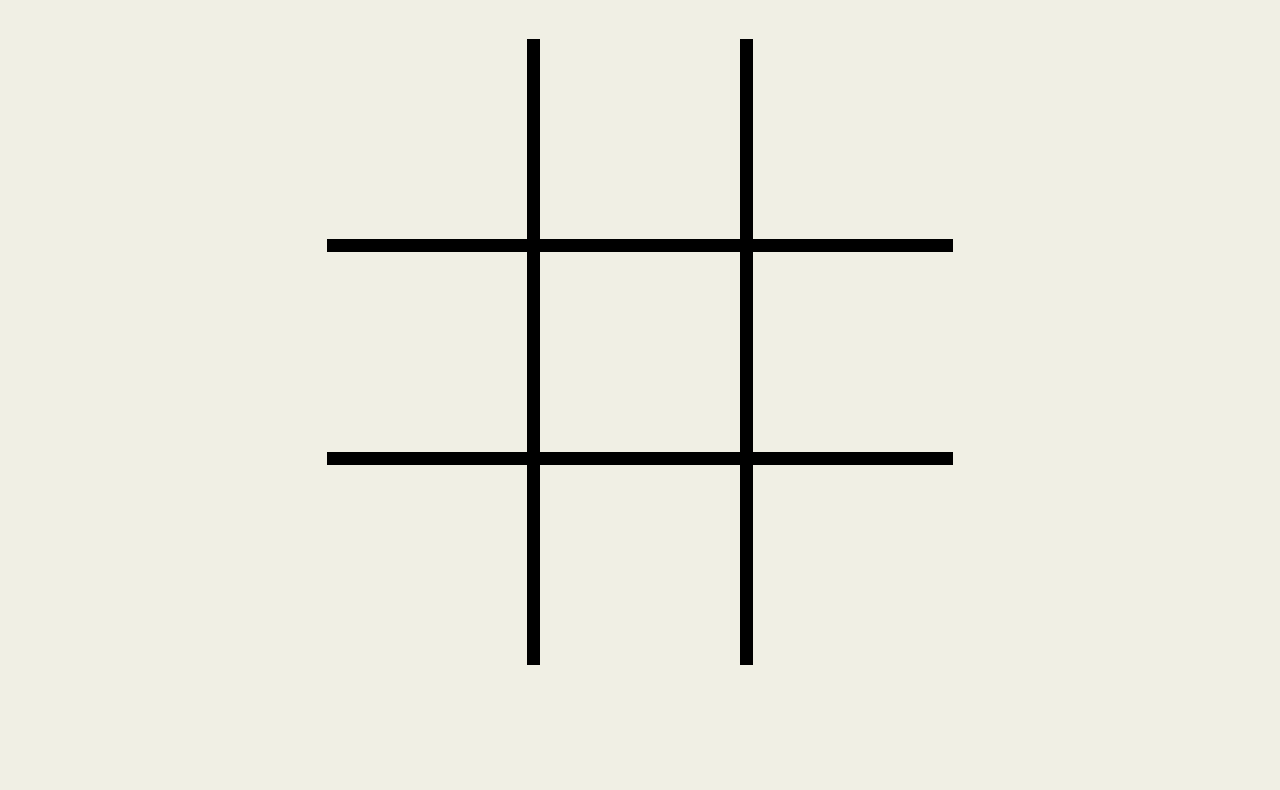
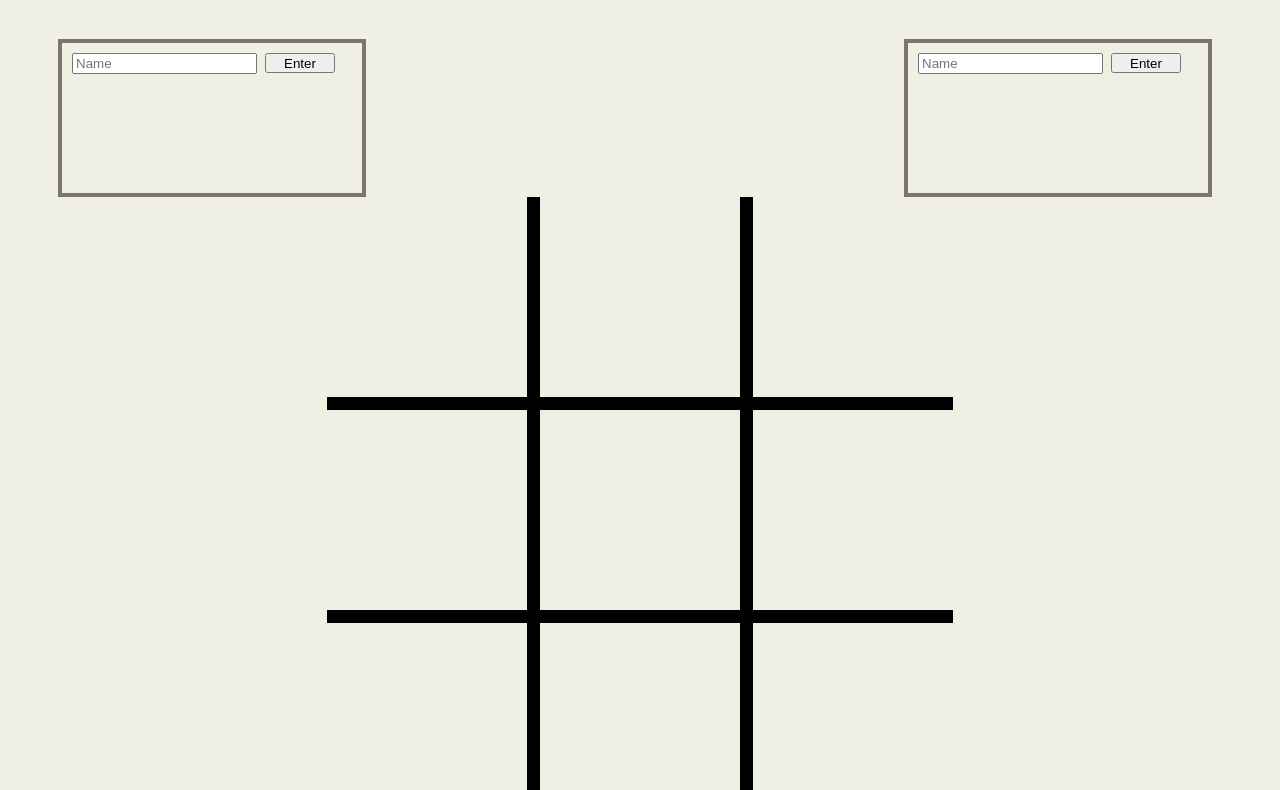
Before and after one commit to kcoleman1111/TikTakToe, a plain HTML site: page index.html in a window 1280 px wide. Shown: the part 170-960 px from the top of the page. Before the commit the page ends 935 px from the top, so only its background shows below. Drawn offline with Linux system fonts and the light colour scheme.

Commit message:
get the buttons together

```diff
--- a/app.js
+++ b/app.js
@@ -7,6 +7,50 @@ window.addEventListener("DOMContentLoaded" , ()=>{
   header.setAttribute("class", "header")
   header.innerText = "Tik Tak Toe"
   document.body.prepend(header)
+
+
+  //players
+  const playerContainer = document.createElement("div")
+  playerContainer.setAttribute("id","playerContainer");
+  const player1 = document.createElement("div");
+  player1.setAttribute("class" ,"player1 player")
+  const player2 = document.createElement("div")
+  player2.setAttribute("class", "player2 player")
+
+
+  //input box
+  const inputbox1 = document.createElement("input");
+  inputbox1.placeholder="Name";
+  inputbox1.setAttribute("class", "inputBox1 inputBox")
+  player1.appendChild(inputbox1);
+
+  const inputbox2 = document.createElement("input");
+  inputbox2.placeholder="Name";
+  inputbox2.setAttribute("class", "inputBox2 inputBox")
+  player2.appendChild(inputbox2);
+
+  //inputButton
+  const inputButton1 = document.createElement("button");
+  inputButton1.innerText="Enter"
+  inputButton1.setAttribute("class", "inputButton");
+  inputbox1.insertAdjacentElement("afterend", inputButton1)
+
+
+  const inputButton2 = document.createElement("button");
+  inputButton2.innerText="Enter"
+  inputButton2.setAttribute("class", "inputButton");
+  inputbox2.insertAdjacentElement("afterend", inputButton2)
+
+
+
+  //append players
+  playerContainer.append(player1, player2)
+
+  //player to body
+  header.insertAdjacentElement("afterend",playerContainer);
+
+
+
   //top
   const topLeft= document.createElement("div");
   topLeft.setAttribute("class", "topLeft top");
@@ -71,11 +115,34 @@ window.addEventListener("DOMContentLoaded" , ()=>{
   //WE ARE DONE WITH THE BUILD
 
 
+
+  //storage
+
+  function getName(){
+    console.log(inputbox1.value)
+    return inputbox1.value
+  }
+
+   inputbox1.addEventListener("input", getName)
+   const player1Name = getName();
+   localStorage.setItem("player1Name", player1Name);
+
+
+
+
+
+
+
+
+
+
+
    const topRow = document.querySelectorAll(".top");
-   console.log(topRow)
+
 
     topRow.forEach((el)=>{
     el.addEventListener("click", ()=>{
+
 
 
         el.innerText= "❌";
--- a/style.css
+++ b/style.css
@@ -8,6 +8,45 @@ body{
   margin-bottom: 55px;
   font-family: "Courgette";
   font-size: 80px;
+  text-decoration: underline;
+}
+
+/* player continer */
+#playerContainer{
+  display:flex;
+  flex-direction: row;
+  justify-content:space-between;
+
+}
+
+.player{
+  height:150px;
+  width:300px;
+  border:solid rgb(123, 116, 116);
+  border-width: 4px;
+  text-align: left;
+}
+
+.player1{
+  margin-left: 50px;
+
+
+}
+
+.player2{
+  margin-right: 60px;
+
+}
+.inputBox{
+  margin-top: 10px;
+  margin-left: 10px;
+
+}
+
+.inputButton{
+  height:20px;
+  width:70px;
+  margin-left: 8px;
 }
 
 /* //top Divs */
```
